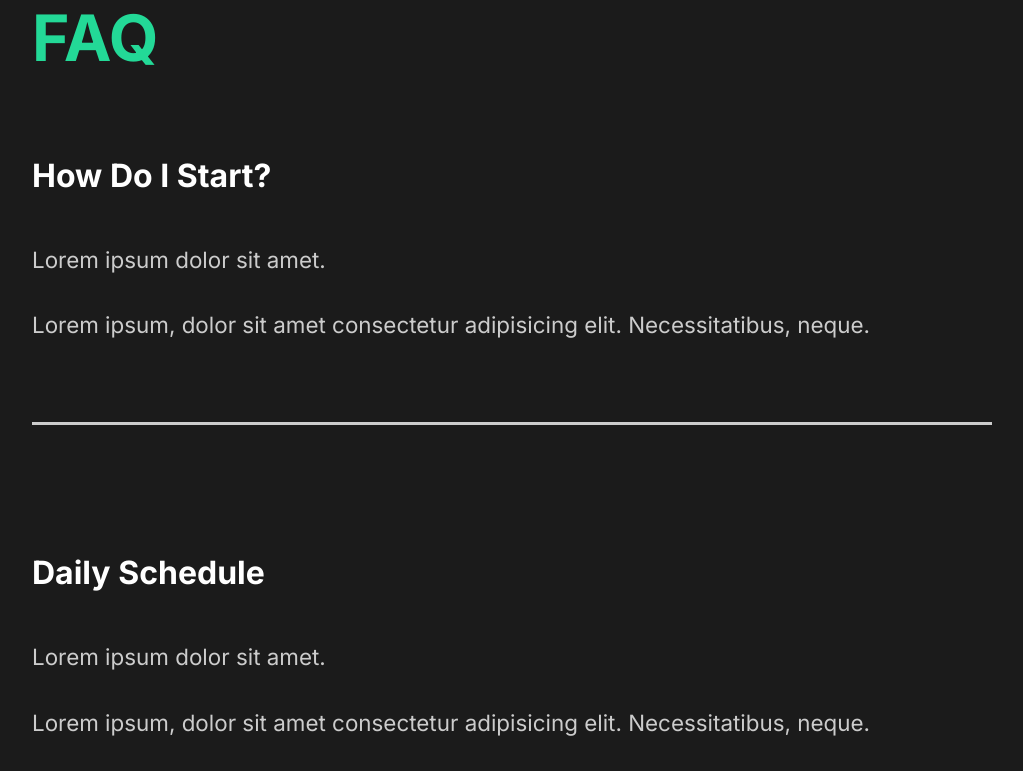
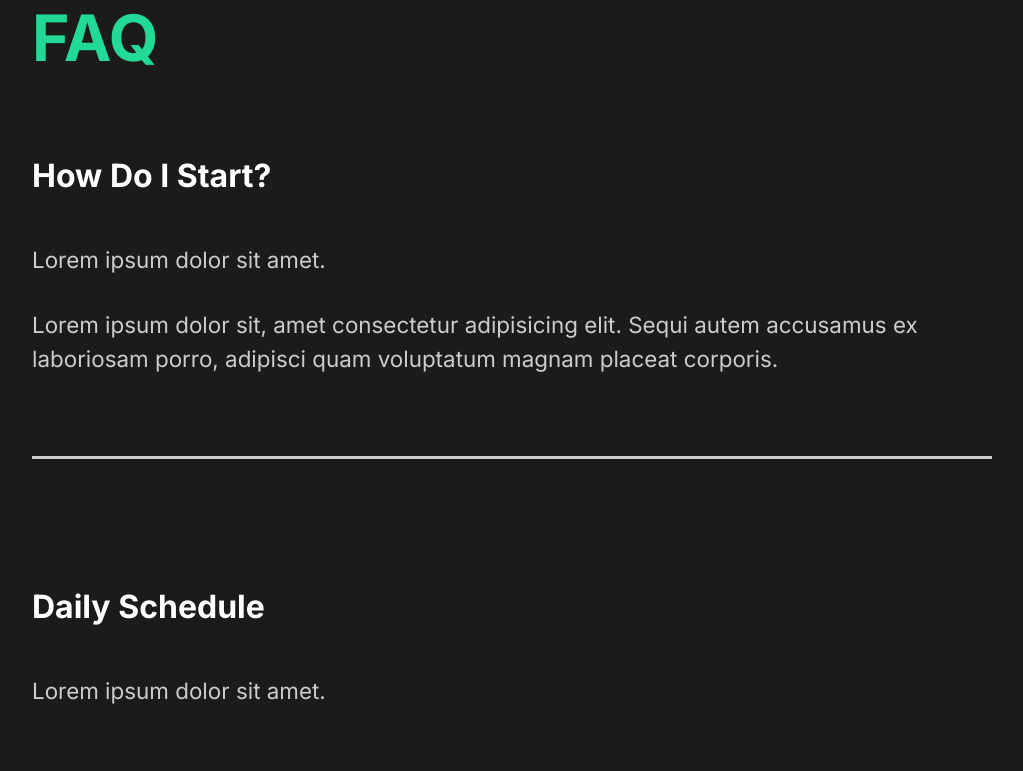
Before and after one commit to developedbyed/the-creative-react-course-capture, a React (Create React App) app: page / in a window 1280 px wide. Shown: the part 2309-3080 px from the top of the page, without its empty margins (128-1151 px from the left). Built offline with nearby package versions, Linux system fonts and the light colour scheme.

Commit message:
17.Reusable Components

```diff
--- a/src/components/FaqSection.js
+++ b/src/components/FaqSection.js
@@ -1,6 +1,7 @@
 import React from "react";
 import styled from "styled-components";
 import { About } from "../styles";
+import Toggle from "./Toggle";
 
 const FaqSection = () => {
   return (
@@ -8,28 +9,29 @@ const FaqSection = () => {
       <h2>
         Any Questions <span>FAQ</span>
       </h2>
+      <Toggle>
         <div className="question">
           <h4>How Do I Start?</h4>
           <div className="answer">
             <p>Lorem ipsum dolor sit amet.</p>
             <p>
-            Lorem ipsum, dolor sit amet consectetur adipisicing elit.
-            Necessitatibus, neque.
+              Lorem ipsum dolor sit, amet consectetur adipisicing elit. Sequi
+              autem accusamus ex laboriosam porro, adipisci quam voluptatum
+              magnam placeat corporis.
             </p>
           </div>
           <div className="faq-line"></div>
         </div>
+      </Toggle>
+
       <div className="question">
         <h4>Daily Schedule</h4>
         <div className="answer">
           <p>Lorem ipsum dolor sit amet.</p>
-          <p>
-            Lorem ipsum, dolor sit amet consectetur adipisicing elit.
-            Necessitatibus, neque.
-          </p>
         </div>
         <div className="faq-line"></div>
       </div>
+
       <div className="question">
         <h4>Diferrent Payment Methods</h4>
         <div className="answer">
--- /dev/null
+++ b/src/components/Toggle.js
@@ -0,0 +1,8 @@
+import React, { useState } from "react";
+
+const Toggle = ({ children }) => {
+  const [toggle, setToggle] = useState(true);
+  return <div onClick={() => setToggle(!toggle)}>{toggle ? children : ""}</div>;
+};
+
+export default Toggle;
```
Lines whose indentation alone changed are shown as unchanged.
